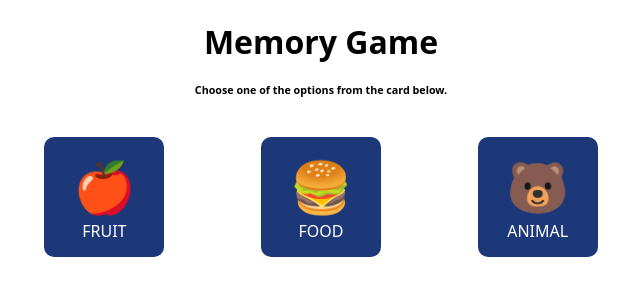
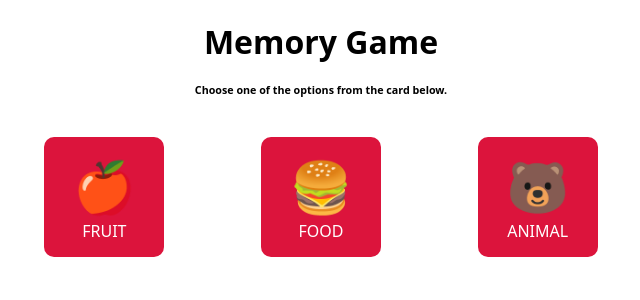
Before and after one commit to MatheusMoraes66/memory_game, a React (Vite) app: page / in a window 1280 px wide. Shown: the top 300 px of the page, without its empty margins (319-959 px from the left). Built offline with nearby package versions, Linux system fonts and the light colour scheme.

Commit message:
Menu - Trocar a cor dos items

```diff
--- a/src/templates/Menu/styles.css
+++ b/src/templates/Menu/styles.css
@@ -18,7 +18,7 @@
 }
 
 .menu__item {
-  background-color: #1C3879;
+  background-color: #dc143c;
   color: white;
   position: relative;
   width: 120px;
@@ -31,7 +31,7 @@
 }
 
 .menu__item:hover {
-  background-color: #607EAA;
+  background-color: #eb1f48;
 }
 
 .menu__item--icon {
```
